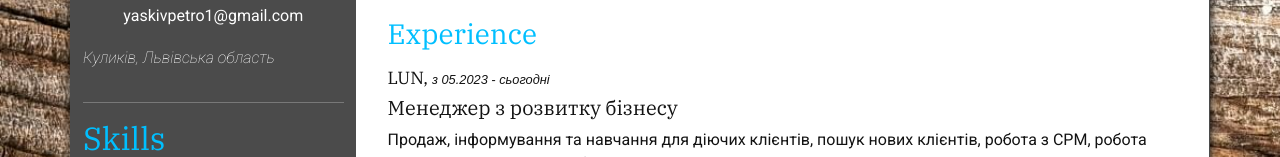
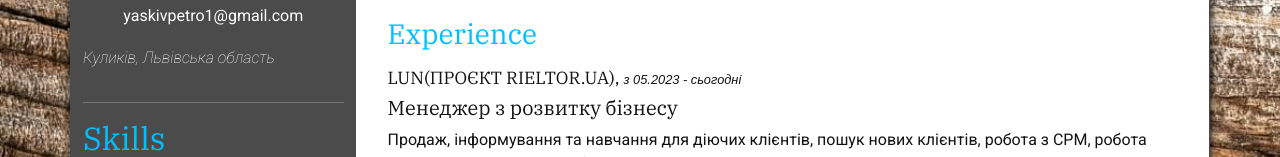
Before and after one commit to petyayaskiv97/cv1, a website: page index1.html in a window 1280 px wide. Shown: the part 370-527 px from the top of the page. Drawn offline with Linux system fonts and the light colour scheme.

Commit message:
Update and rename index.html to index1.html

```diff
--- a/index.html
+++ b/index1.html
@@ -64,7 +64,7 @@
                     <p class="mb-5 summaryData"></p>
                     <h3 class="mb-3 experience color-grey">Experience</h3>
                     <section class="mb-5">
-                        <h4 class="company-name mb-2">LUN, <i>з 05.2023 - сьогодні</i></h4>
+                        <h4 class="company-name mb-2">LUN(проєкт Rieltor.ua), <i>з 05.2023 - сьогодні</i></h4>
                         <h5>Менеджер з розвитку бізнесу</h5>
                         <p>Продаж, інформування та навчання для діючих клієнтів, пошук нових клієнтів,
                             робота з СРМ, робота над скриптами, аналіз роботи конкурентів.
```
